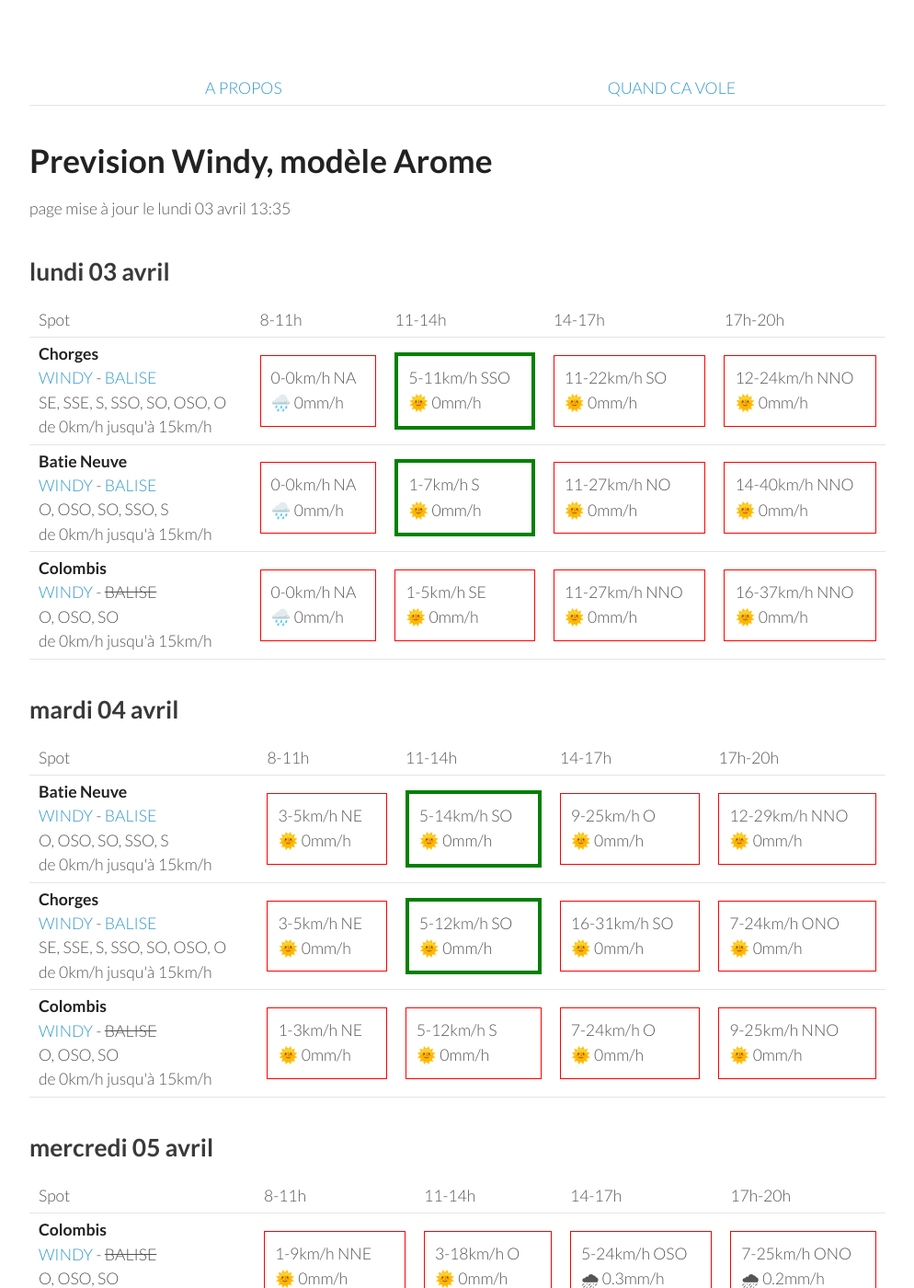
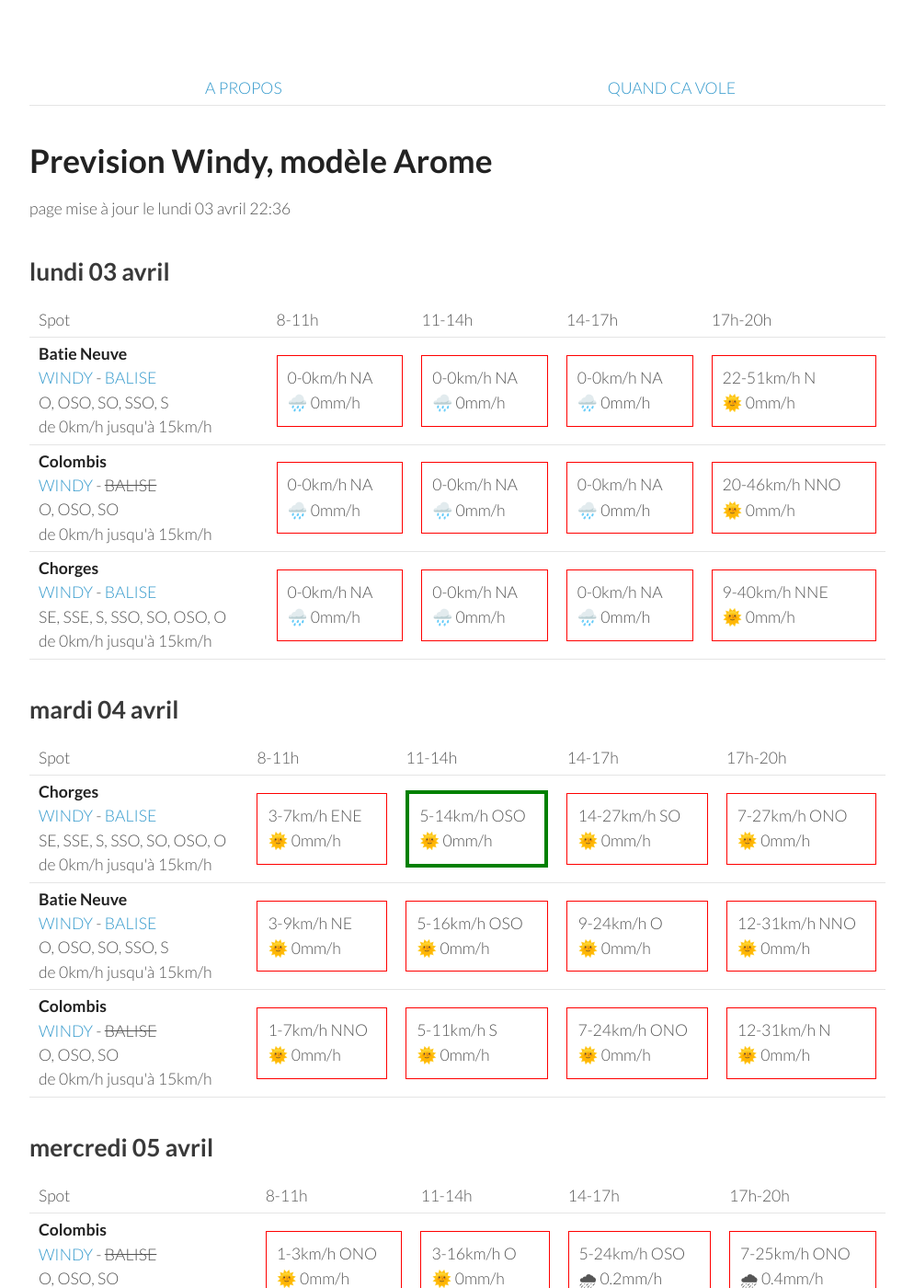
Before and after one commit to parapente-dans-le-nord/parapente-dans-le-nord.github.io, a Jekyll site: the page built from saint_andre.markdown, in a window 1280 px wide and 1400 px high. Shown: the whole window at 92% size, without its empty margins (26-1020 px from the left). Built offline with Jekyll 4.4.1, drawn with Linux system fonts in a browser that asks for light colours; some of the changed text lies outside the part shown.

Commit message:
update index.markdown

```diff
--- a/saint_andre.markdown
+++ b/saint_andre.markdown
@@ -7,7 +7,7 @@ title:  "Tous les spots"
 {: .links}
 
 # Prevision Windy, modèle Arome
-page mise à jour le lundi 03 avril 13:35
+page mise à jour le lundi 03 avril 22:36
 
 ## lundi 03 avril
 
@@ -22,30 +22,30 @@ page mise à jour le lundi 03 avril 13:35
       <td>17h-20h</td>
     </tr>
 <tr>
-        <td><strong>Chorges</strong><br><a href="https://windy.com/44.578/6.280?44.559,6.262,10">WINDY</a> - <span class=""><a href="https://www.openwindmap.org/PP554">BALISE</a> </span><br> <span class="vent-favorable">SE, SSE, S, SSO, SO, OSO, O</span><br><span class="force-vent">de 0km/h jusqu'à 15km/h</span> </td>
-
-            <td><div class="not-flyable"><p>0-0km/h NA</p><p>🌧️ 0mm/h</p></div></td>
-            <td><div class="flyable"><p>5-11km/h SSO</p><p>🌞 0mm/h</p></div></td>
-            <td><div class="not-flyable"><p>11-22km/h SO</p><p>🌞 0mm/h</p></div></td>
-            <td><div class="not-flyable"><p>12-24km/h NNO</p><p>🌞 0mm/h</p></div></td>
-
-    </tr>
-<tr>
         <td><strong>Batie Neuve</strong><br><a href="https://windy.com/44.584/6.236?44.559,6.262,10,m:eTtagly">WINDY</a> - <span class=""><a href="https://www.openwindmap.org/PP554">BALISE</a> </span><br> <span class="vent-favorable">O, OSO, SO, SSO, S</span><br><span class="force-vent">de 0km/h jusqu'à 15km/h</span> </td>
 
             <td><div class="not-flyable"><p>0-0km/h NA</p><p>🌧️ 0mm/h</p></div></td>
-            <td><div class="flyable"><p>1-7km/h S</p><p>🌞 0mm/h</p></div></td>
-            <td><div class="not-flyable"><p>11-27km/h NO</p><p>🌞 0mm/h</p></div></td>
-            <td><div class="not-flyable"><p>14-40km/h NNO</p><p>🌞 0mm/h</p></div></td>
+            <td><div class="not-flyable"><p>0-0km/h NA</p><p>🌧️ 0mm/h</p></div></td>
+            <td><div class="not-flyable"><p>0-0km/h NA</p><p>🌧️ 0mm/h</p></div></td>
+            <td><div class="not-flyable"><p>22-51km/h N</p><p>🌞 0mm/h</p></div></td>
 
     </tr>
 <tr>
         <td><strong>Colombis</strong><br><a href="https://windy.com/44.494/6.216?44.559,6.262,10">WINDY</a> - <span class="no-balise"> BALISE </span><br> <span class="vent-favorable">O, OSO, SO</span><br><span class="force-vent">de 0km/h jusqu'à 15km/h</span> </td>
 
             <td><div class="not-flyable"><p>0-0km/h NA</p><p>🌧️ 0mm/h</p></div></td>
-            <td><div class="not-flyable"><p>1-5km/h SE</p><p>🌞 0mm/h</p></div></td>
-            <td><div class="not-flyable"><p>11-27km/h NNO</p><p>🌞 0mm/h</p></div></td>
-            <td><div class="not-flyable"><p>16-37km/h NNO</p><p>🌞 0mm/h</p></div></td>
+            <td><div class="not-flyable"><p>0-0km/h NA</p><p>🌧️ 0mm/h</p></div></td>
+            <td><div class="not-flyable"><p>0-0km/h NA</p><p>🌧️ 0mm/h</p></div></td>
+            <td><div class="not-flyable"><p>20-46km/h NNO</p><p>🌞 0mm/h</p></div></td>
+
+    </tr>
+<tr>
+        <td><strong>Chorges</strong><br><a href="https://windy.com/44.578/6.280?44.559,6.262,10">WINDY</a> - <span class=""><a href="https://www.openwindmap.org/PP554">BALISE</a> </span><br> <span class="vent-favorable">SE, SSE, S, SSO, SO, OSO, O</span><br><span class="force-vent">de 0km/h jusqu'à 15km/h</span> </td>
+
+            <td><div class="not-flyable"><p>0-0km/h NA</p><p>🌧️ 0mm/h</p></div></td>
+            <td><div class="not-flyable"><p>0-0km/h NA</p><p>🌧️ 0mm/h</p></div></td>
+            <td><div class="not-flyable"><p>0-0km/h NA</p><p>🌧️ 0mm/h</p></div></td>
+            <td><div class="not-flyable"><p>9-40km/h NNE</p><p>🌞 0mm/h</p></div></td>
 
     </tr>
 
@@ -65,32 +65,32 @@ page mise à jour le lundi 03 avril 13:35
       <td>17h-20h</td>
     </tr>
 <tr>
-        <td><strong>Batie Neuve</strong><br><a href="https://windy.com/44.584/6.236?44.559,6.262,10,m:eTtagly">WINDY</a> - <span class=""><a href="https://www.openwindmap.org/PP554">BALISE</a> </span><br> <span class="vent-favorable">O, OSO, SO, SSO, S</span><br><span class="force-vent">de 0km/h jusqu'à 15km/h</span> </td>
+        <td><strong>Chorges</strong><br><a href="https://windy.com/44.578/6.280?44.559,6.262,10">WINDY</a> - <span class=""><a href="https://www.openwindmap.org/PP554">BALISE</a> </span><br> <span class="vent-favorable">SE, SSE, S, SSO, SO, OSO, O</span><br><span class="force-vent">de 0km/h jusqu'à 15km/h</span> </td>
 
-            <td><div class="not-flyable"><p>3-5km/h NE</p><p>🌞 0mm/h</p></div></td>
-            <td><div class="flyable"><p>5-14km/h SO</p><p>🌞 0mm/h</p></div></td>
-            <td><div class="not-flyable"><p>9-25km/h O</p><p>🌞 0mm/h</p></div></td>
-            <td><div class="not-flyable"><p>12-29km/h NNO</p><p>🌞 0mm/h</p></div></td>
+            <td><div class="not-flyable"><p>3-7km/h ENE</p><p>🌞 0mm/h</p></div></td>
+            <td><div class="flyable"><p>5-14km/h OSO</p><p>🌞 0mm/h</p></div></td>
+            <td><div class="not-flyable"><p>14-27km/h SO</p><p>🌞 0mm/h</p></div></td>
+            <td><div class="not-flyable"><p>7-27km/h ONO</p><p>🌞 0mm/h</p></div></td>
 
 
     </tr>
 <tr>
-        <td><strong>Chorges</strong><br><a href="https://windy.com/44.578/6.280?44.559,6.262,10">WINDY</a> - <span class=""><a href="https://www.openwindmap.org/PP554">BALISE</a> </span><br> <span class="vent-favorable">SE, SSE, S, SSO, SO, OSO, O</span><br><span class="force-vent">de 0km/h jusqu'à 15km/h</span> </td>
+        <td><strong>Batie Neuve</strong><br><a href="https://windy.com/44.584/6.236?44.559,6.262,10,m:eTtagly">WINDY</a> - <span class=""><a href="https://www.openwindmap.org/PP554">BALISE</a> </span><br> <span class="vent-favorable">O, OSO, SO, SSO, S</span><br><span class="force-vent">de 0km/h jusqu'à 15km/h</span> </td>
 
-            <td><div class="not-flyable"><p>3-5km/h NE</p><p>🌞 0mm/h</p></div></td>
-            <td><div class="flyable"><p>5-12km/h SO</p><p>🌞 0mm/h</p></div></td>
-            <td><div class="not-flyable"><p>16-31km/h SO</p><p>🌞 0mm/h</p></div></td>
-            <td><div class="not-flyable"><p>7-24km/h ONO</p><p>🌞 0mm/h</p></div></td>
+            <td><div class="not-flyable"><p>3-9km/h NE</p><p>🌞 0mm/h</p></div></td>
+            <td><div class="not-flyable"><p>5-16km/h OSO</p><p>🌞 0mm/h</p></div></td>
+            <td><div class="not-flyable"><p>9-24km/h O</p><p>🌞 0mm/h</p></div></td>
+            <td><div class="not-flyable"><p>12-31km/h NNO</p><p>🌞 0mm/h</p></div></td>
 
 
     </tr>
 <tr>
         <td><strong>Colombis</strong><br><a href="https://windy.com/44.494/6.216?44.559,6.262,10">WINDY</a> - <span class="no-balise"> BALISE </span><br> <span class="vent-favorable">O, OSO, SO</span><br><span class="force-vent">de 0km/h jusqu'à 15km/h</span> </td>
 
-            <td><div class="not-flyable"><p>1-3km/h NE</p><p>🌞 0mm/h</p></div></td>
-            <td><div class="not-flyable"><p>5-12km/h S</p><p>🌞 0mm/h</p></div></td>
-            <td><div class="not-flyable"><p>7-24km/h O</p><p>🌞 0mm/h</p></div></td>
-            <td><div class="not-flyable"><p>9-25km/h NNO</p><p>🌞 0mm/h</p></div></td>
+            <td><div class="not-flyable"><p>1-7km/h NNO</p><p>🌞 0mm/h</p></div></td>
+            <td><div class="not-flyable"><p>5-11km/h S</p><p>🌞 0mm/h</p></div></td>
+            <td><div class="not-flyable"><p>7-24km/h ONO</p><p>🌞 0mm/h</p></div></td>
+            <td><div class="not-flyable"><p>12-31km/h N</p><p>🌞 0mm/h</p></div></td>
 
 
     </tr>
@@ -113,30 +113,30 @@ page mise à jour le lundi 03 avril 13:35
 <tr>
         <td><strong>Colombis</strong><br><a href="https://windy.com/44.494/6.216?44.559,6.262,10">WINDY</a> - <span class="no-balise"> BALISE </span><br> <span class="vent-favorable">O, OSO, SO</span><br><span class="force-vent">de 0km/h jusqu'à 15km/h</span> </td>
 
-            <td><div class="not-flyable"><p>1-9km/h NNE</p><p>🌞 0mm/h</p></div></td>
-            <td><div class="not-flyable"><p>3-18km/h O</p><p>🌞 0mm/h</p></div></td>
-            <td><div class="not-flyable"><p>5-24km/h OSO</p><p>🌧 0.3mm/h</p></div></td>
-            <td><div class="not-flyable"><p>7-25km/h ONO</p><p>🌧 0.2mm/h</p></div></td>
+            <td><div class="not-flyable"><p>1-3km/h ONO</p><p>🌞 0mm/h</p></div></td>
+            <td><div class="not-flyable"><p>3-16km/h O</p><p>🌞 0mm/h</p></div></td>
+            <td><div class="not-flyable"><p>5-24km/h OSO</p><p>🌧 0.2mm/h</p></div></td>
+            <td><div class="not-flyable"><p>7-25km/h ONO</p><p>🌧 0.4mm/h</p></div></td>
 
 
     </tr>
 <tr>
         <td><strong>Batie Neuve</strong><br><a href="https://windy.com/44.584/6.236?44.559,6.262,10,m:eTtagly">WINDY</a> - <span class=""><a href="https://www.openwindmap.org/PP554">BALISE</a> </span><br> <span class="vent-favorable">O, OSO, SO, SSO, S</span><br><span class="force-vent">de 0km/h jusqu'à 15km/h</span> </td>
 
-            <td><div class="not-flyable"><p>3-11km/h N</p><p>🌞 0mm/h</p></div></td>
-            <td><div class="not-flyable"><p>5-22km/h SO</p><p>🌧 0.2mm/h</p></div></td>
-            <td><div class="not-flyable"><p>7-27km/h OSO</p><p>🌧 0.6mm/h</p></div></td>
-            <td><div class="not-flyable"><p>9-31km/h O</p><p>🌞 0mm/h</p></div></td>
+            <td><div class="not-flyable"><p>1-3km/h ENE</p><p>🌞 0mm/h</p></div></td>
+            <td><div class="not-flyable"><p>3-20km/h SO</p><p>🌞 0mm/h</p></div></td>
+            <td><div class="not-flyable"><p>5-27km/h OSO</p><p>🌧 0.5mm/h</p></div></td>
+            <td><div class="not-flyable"><p>7-31km/h ONO</p><p>🌧 0.3mm/h</p></div></td>
 
 
     </tr>
 <tr>
         <td><strong>Chorges</strong><br><a href="https://windy.com/44.578/6.280?44.559,6.262,10">WINDY</a> - <span class=""><a href="https://www.openwindmap.org/PP554">BALISE</a> </span><br> <span class="vent-favorable">SE, SSE, S, SSO, SO, OSO, O</span><br><span class="force-vent">de 0km/h jusqu'à 15km/h</span> </td>
 
-            <td><div class="not-flyable"><p>1-11km/h NNE</p><p>🌞 0mm/h</p></div></td>
-            <td><div class="not-flyable"><p>5-20km/h SO</p><p>🌧 0.3mm/h</p></div></td>
-            <td><div class="not-flyable"><p>7-29km/h SO</p><p>🌧 0.6mm/h</p></div></td>
-            <td><div class="not-flyable"><p>9-31km/h O</p><p>🌞 0mm/h</p></div></td>
+            <td><div class="not-flyable"><p>3-5km/h NE</p><p>🌞 0mm/h</p></div></td>
+            <td><div class="not-flyable"><p>3-20km/h SO</p><p>🌞 0mm/h</p></div></td>
+            <td><div class="not-flyable"><p>5-27km/h OSO</p><p>🌧 0.6mm/h</p></div></td>
+            <td><div class="not-flyable"><p>7-31km/h O</p><p>🌧 0.4mm/h</p></div></td>
 
 
     </tr>
@@ -159,20 +159,20 @@ page mise à jour le lundi 03 avril 13:35
 <tr>
         <td><strong>Colombis</strong><br><a href="https://windy.com/44.494/6.216?44.559,6.262,10">WINDY</a> - <span class="no-balise"> BALISE </span><br> <span class="vent-favorable">O, OSO, SO</span><br><span class="force-vent">de 0km/h jusqu'à 15km/h</span> </td>
 
-            <td><div class="not-flyable"><p>3-12km/h E</p><p>🌞 0mm/h</p></div></td>
-            <td><div class="not-flyable"><p>5-20km/h O</p><p>🌞 0mm/h</p></div></td>
-            <td><div class="not-flyable"><p>7-25km/h O</p><p>🌞 0mm/h</p></div></td>
-            <td><div class="not-flyable"><p>3-27km/h ONO</p><p>🌞 0mm/h</p></div></td>
+            <td><div class="not-flyable"><p>1-14km/h E</p><p>🌞 0mm/h</p></div></td>
+            <td><div class="not-flyable"><p>5-18km/h O</p><p>🌞 0mm/h</p></div></td>
+            <td><div class="not-flyable"><p>5-25km/h O</p><p>🌞 0mm/h</p></div></td>
+            <td><div class="not-flyable"><p>9-27km/h OSO</p><p>🌞 0mm/h</p></div></td>
 
 
     </tr>
 <tr>
         <td><strong>Batie Neuve</strong><br><a href="https://windy.com/44.584/6.236?44.559,6.262,10,m:eTtagly">WINDY</a> - <span class=""><a href="https://www.openwindmap.org/PP554">BALISE</a> </span><br> <span class="vent-favorable">O, OSO, SO, SSO, S</span><br><span class="force-vent">de 0km/h jusqu'à 15km/h</span> </td>
 
-            <td><div class="not-flyable"><p>3-14km/h NE</p><p>🌞 0mm/h</p></div></td>
-            <td><div class="not-flyable"><p>5-24km/h SO</p><p>🌞 0mm/h</p></div></td>
-            <td><div class="not-flyable"><p>7-27km/h SO</p><p>🌞 0mm/h</p></div></td>
-            <td><div class="not-flyable"><p>5-31km/h SO</p><p>🌞 0mm/h</p></div></td>
+            <td><div class="not-flyable"><p>3-16km/h NE</p><p>🌞 0mm/h</p></div></td>
+            <td><div class="not-flyable"><p>5-22km/h SSO</p><p>🌞 0mm/h</p></div></td>
+            <td><div class="not-flyable"><p>5-27km/h SO</p><p>🌞 0mm/h</p></div></td>
+            <td><div class="not-flyable"><p>7-33km/h OSO</p><p>🌞 0mm/h</p></div></td>
 
 
     </tr>
@@ -180,9 +180,9 @@ page mise à jour le lundi 03 avril 13:35
         <td><strong>Chorges</strong><br><a href="https://windy.com/44.578/6.280?44.559,6.262,10">WINDY</a> - <span class=""><a href="https://www.openwindmap.org/PP554">BALISE</a> </span><br> <span class="vent-favorable">SE, SSE, S, SSO, SO, OSO, O</span><br><span class="force-vent">de 0km/h jusqu'à 15km/h</span> </td>
 
             <td><div class="not-flyable"><p>3-16km/h NE</p><p>🌞 0mm/h</p></div></td>
-            <td><div class="not-flyable"><p>5-24km/h SO</p><p>🌞 0mm/h</p></div></td>
-            <td><div class="not-flyable"><p>7-27km/h SO</p><p>🌞 0mm/h</p></div></td>
-            <td><div class="not-flyable"><p>5-31km/h OSO</p><p>🌞 0mm/h</p></div></td>
+            <td><div class="not-flyable"><p>5-22km/h SO</p><p>🌞 0mm/h</p></div></td>
+            <td><div class="not-flyable"><p>5-27km/h SO</p><p>🌞 0mm/h</p></div></td>
+            <td><div class="not-flyable"><p>9-35km/h OSO</p><p>🌞 0mm/h</p></div></td>
 
 
     </tr>
@@ -203,32 +203,32 @@ page mise à jour le lundi 03 avril 13:35
       <td>17h-20h</td>
     </tr>
 <tr>
-        <td><strong>Batie Neuve</strong><br><a href="https://windy.com/44.584/6.236?44.559,6.262,10,m:eTtagly">WINDY</a> - <span class=""><a href="https://www.openwindmap.org/PP554">BALISE</a> </span><br> <span class="vent-favorable">O, OSO, SO, SSO, S</span><br><span class="force-vent">de 0km/h jusqu'à 15km/h</span> </td>
+        <td><strong>Colombis</strong><br><a href="https://windy.com/44.494/6.216?44.559,6.262,10">WINDY</a> - <span class="no-balise"> BALISE </span><br> <span class="vent-favorable">O, OSO, SO</span><br><span class="force-vent">de 0km/h jusqu'à 15km/h</span> </td>
 
-            <td><div class="not-flyable"><p>1-11km/h NNO</p><p>🌞 0mm/h</p></div></td>
-            <td><div class="not-flyable"><p>5-24km/h O</p><p>🌞 0mm/h</p></div></td>
-            <td><div class="not-flyable"><p>5-24km/h O</p><p>🌧 0.4mm/h</p></div></td>
-            <td><div class="not-flyable"><p>3-29km/h N</p><p>🌧 0.6mm/h</p></div></td>
+            <td><div class="not-flyable"><p>3-11km/h ESE</p><p>🌞 0mm/h</p></div></td>
+            <td><div class="not-flyable"><p>5-22km/h ONO</p><p>🌞 0mm/h</p></div></td>
+            <td><div class="not-flyable"><p>12-38km/h ONO</p><p>🌞 0mm/h</p></div></td>
+            <td><div class="not-flyable"><p>11-46km/h NNO</p><p>🌞 0mm/h</p></div></td>
 
 
     </tr>
 <tr>
-        <td><strong>Colombis</strong><br><a href="https://windy.com/44.494/6.216?44.559,6.262,10">WINDY</a> - <span class="no-balise"> BALISE </span><br> <span class="vent-favorable">O, OSO, SO</span><br><span class="force-vent">de 0km/h jusqu'à 15km/h</span> </td>
+        <td><strong>Batie Neuve</strong><br><a href="https://windy.com/44.584/6.236?44.559,6.262,10,m:eTtagly">WINDY</a> - <span class=""><a href="https://www.openwindmap.org/PP554">BALISE</a> </span><br> <span class="vent-favorable">O, OSO, SO, SSO, S</span><br><span class="force-vent">de 0km/h jusqu'à 15km/h</span> </td>
 
-            <td><div class="not-flyable"><p>1-11km/h ESE</p><p>🌞 0mm/h</p></div></td>
-            <td><div class="not-flyable"><p>3-18km/h ONO</p><p>🌞 0mm/h</p></div></td>
-            <td><div class="not-flyable"><p>5-22km/h ONO</p><p>🌞 0mm/h</p></div></td>
-            <td><div class="not-flyable"><p>7-29km/h N</p><p>🌧 0.4mm/h</p></div></td>
+            <td><div class="not-flyable"><p>1-14km/h NNE</p><p>🌞 0mm/h</p></div></td>
+            <td><div class="not-flyable"><p>7-27km/h ONO</p><p>🌞 0mm/h</p></div></td>
+            <td><div class="not-flyable"><p>11-37km/h ONO</p><p>🌞 0mm/h</p></div></td>
+            <td><div class="not-flyable"><p>9-44km/h NNO</p><p>🌞 0mm/h</p></div></td>
 
 
     </tr>
 <tr>
         <td><strong>Chorges</strong><br><a href="https://windy.com/44.578/6.280?44.559,6.262,10">WINDY</a> - <span class=""><a href="https://www.openwindmap.org/PP554">BALISE</a> </span><br> <span class="vent-favorable">SE, SSE, S, SSO, SO, OSO, O</span><br><span class="force-vent">de 0km/h jusqu'à 15km/h</span> </td>
 
-            <td><div class="not-flyable"><p>0-11km/h NNO</p><p>🌞 0mm/h</p></div></td>
-            <td><div class="not-flyable"><p>5-24km/h O</p><p>🌞 0mm/h</p></div></td>
-            <td><div class="not-flyable"><p>5-24km/h O</p><p>🌧 0.4mm/h</p></div></td>
-            <td><div class="not-flyable"><p>3-27km/h NNE</p><p>🌧 1mm/h</p></div></td>
+            <td><div class="not-flyable"><p>1-14km/h NE</p><p>🌞 0mm/h</p></div></td>
+            <td><div class="not-flyable"><p>7-27km/h O</p><p>🌞 0mm/h</p></div></td>
+            <td><div class="not-flyable"><p>11-37km/h ONO</p><p>🌞 0mm/h</p></div></td>
+            <td><div class="not-flyable"><p>5-40km/h NNO</p><p>🌞 0mm/h</p></div></td>
 
 
     </tr>
@@ -251,30 +251,30 @@ page mise à jour le lundi 03 avril 13:35
 <tr>
         <td><strong>Batie Neuve</strong><br><a href="https://windy.com/44.584/6.236?44.559,6.262,10,m:eTtagly">WINDY</a> - <span class=""><a href="https://www.openwindmap.org/PP554">BALISE</a> </span><br> <span class="vent-favorable">O, OSO, SO, SSO, S</span><br><span class="force-vent">de 0km/h jusqu'à 15km/h</span> </td>
 
-            <td><div class="not-flyable"><p>3-14km/h NNE</p><p>🌞 0mm/h</p></div></td>
-            <td><div class="not-flyable"><p>3-22km/h SO</p><p>🌞 0mm/h</p></div></td>
-            <td><div class="not-flyable"><p>1-22km/h OSO</p><p>🌧 0.3mm/h</p></div></td>
-            <td><div class="not-flyable"><p>1-20km/h S</p><p>🌧 0.8mm/h</p></div></td>
+            <td><div class="not-flyable"><p>3-18km/h NE</p><p>🌞 0mm/h</p></div></td>
+            <td><div class="not-flyable"><p>3-22km/h SSO</p><p>🌞 0mm/h</p></div></td>
+            <td><div class="not-flyable"><p>7-31km/h SO</p><p>🌞 0mm/h</p></div></td>
+            <td><div class="not-flyable"><p>9-35km/h O</p><p>🌞 0mm/h</p></div></td>
 
 
     </tr>
 <tr>
         <td><strong>Colombis</strong><br><a href="https://windy.com/44.494/6.216?44.559,6.262,10">WINDY</a> - <span class="no-balise"> BALISE </span><br> <span class="vent-favorable">O, OSO, SO</span><br><span class="force-vent">de 0km/h jusqu'à 15km/h</span> </td>
 
-            <td><div class="not-flyable"><p>1-12km/h NE</p><p>🌞 0mm/h</p></div></td>
-            <td><div class="not-flyable"><p>1-16km/h NO</p><p>🌞 0mm/h</p></div></td>
-            <td><div class="not-flyable"><p>1-18km/h SSO</p><p>🌞 0mm/h</p></div></td>
-            <td><div class="not-flyable"><p>3-18km/h NE</p><p>🌧 1.2mm/h</p></div></td>
+            <td><div class="not-flyable"><p>3-16km/h E</p><p>🌞 0mm/h</p></div></td>
+            <td><div class="not-flyable"><p>1-16km/h N</p><p>🌞 0mm/h</p></div></td>
+            <td><div class="not-flyable"><p>7-27km/h OSO</p><p>🌞 0mm/h</p></div></td>
+            <td><div class="not-flyable"><p>11-31km/h OSO</p><p>🌞 0mm/h</p></div></td>
 
 
     </tr>
 <tr>
         <td><strong>Chorges</strong><br><a href="https://windy.com/44.578/6.280?44.559,6.262,10">WINDY</a> - <span class=""><a href="https://www.openwindmap.org/PP554">BALISE</a> </span><br> <span class="vent-favorable">SE, SSE, S, SSO, SO, OSO, O</span><br><span class="force-vent">de 0km/h jusqu'à 15km/h</span> </td>
 
-            <td><div class="not-flyable"><p>5-18km/h NE</p><p>🌞 0mm/h</p></div></td>
+            <td><div class="not-flyable"><p>5-22km/h NE</p><p>🌞 0mm/h</p></div></td>
             <td><div class="not-flyable"><p>1-24km/h SSO</p><p>🌞 0mm/h</p></div></td>
-            <td><div class="not-flyable"><p>1-22km/h SO</p><p>🌧 0.2mm/h</p></div></td>
-            <td><div class="not-flyable"><p>1-22km/h SSO</p><p>🌧 0.8mm/h</p></div></td>
+            <td><div class="not-flyable"><p>7-33km/h SO</p><p>🌞 0mm/h</p></div></td>
+            <td><div class="not-flyable"><p>9-35km/h O</p><p>🌞 0mm/h</p></div></td>
 
 
     </tr>
```
